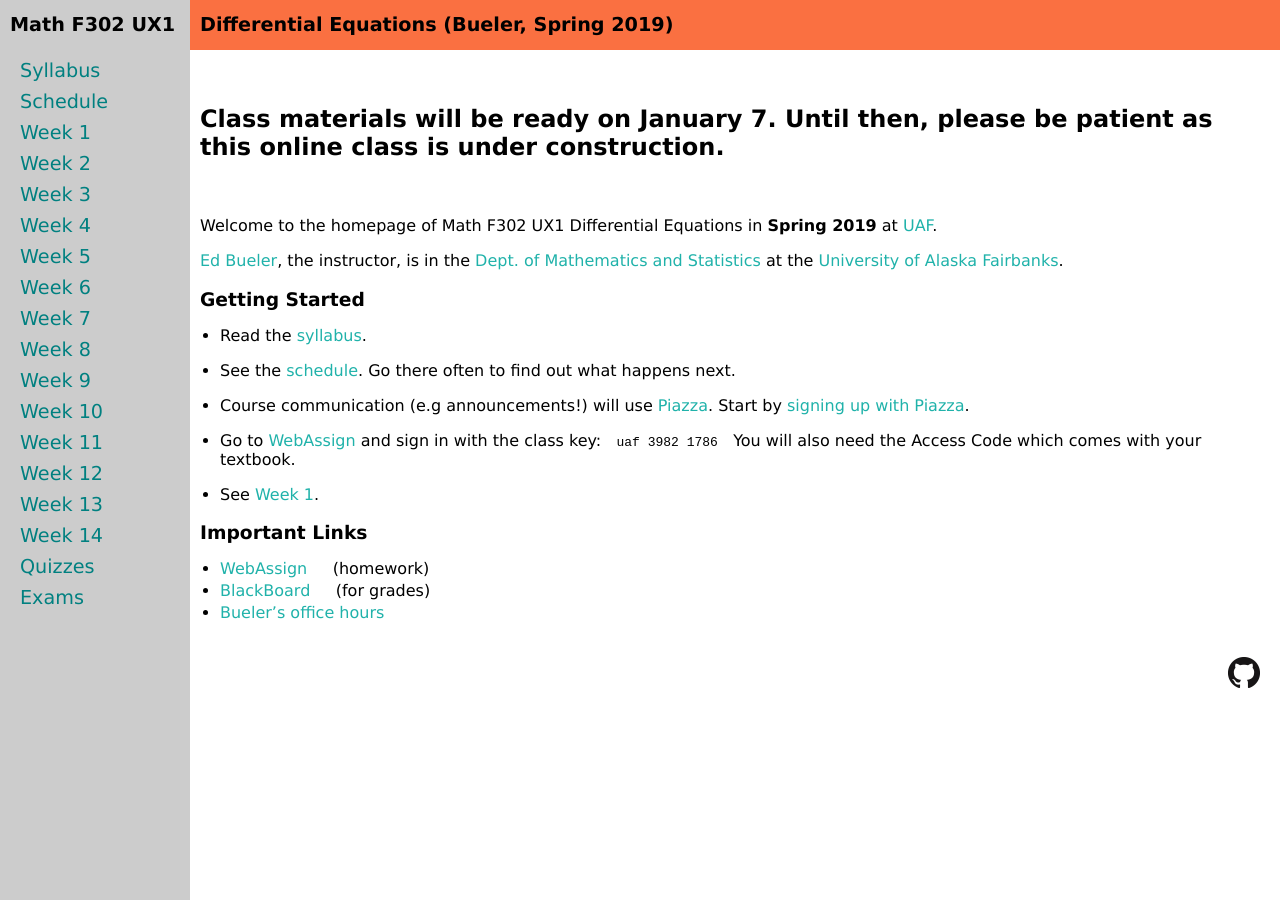
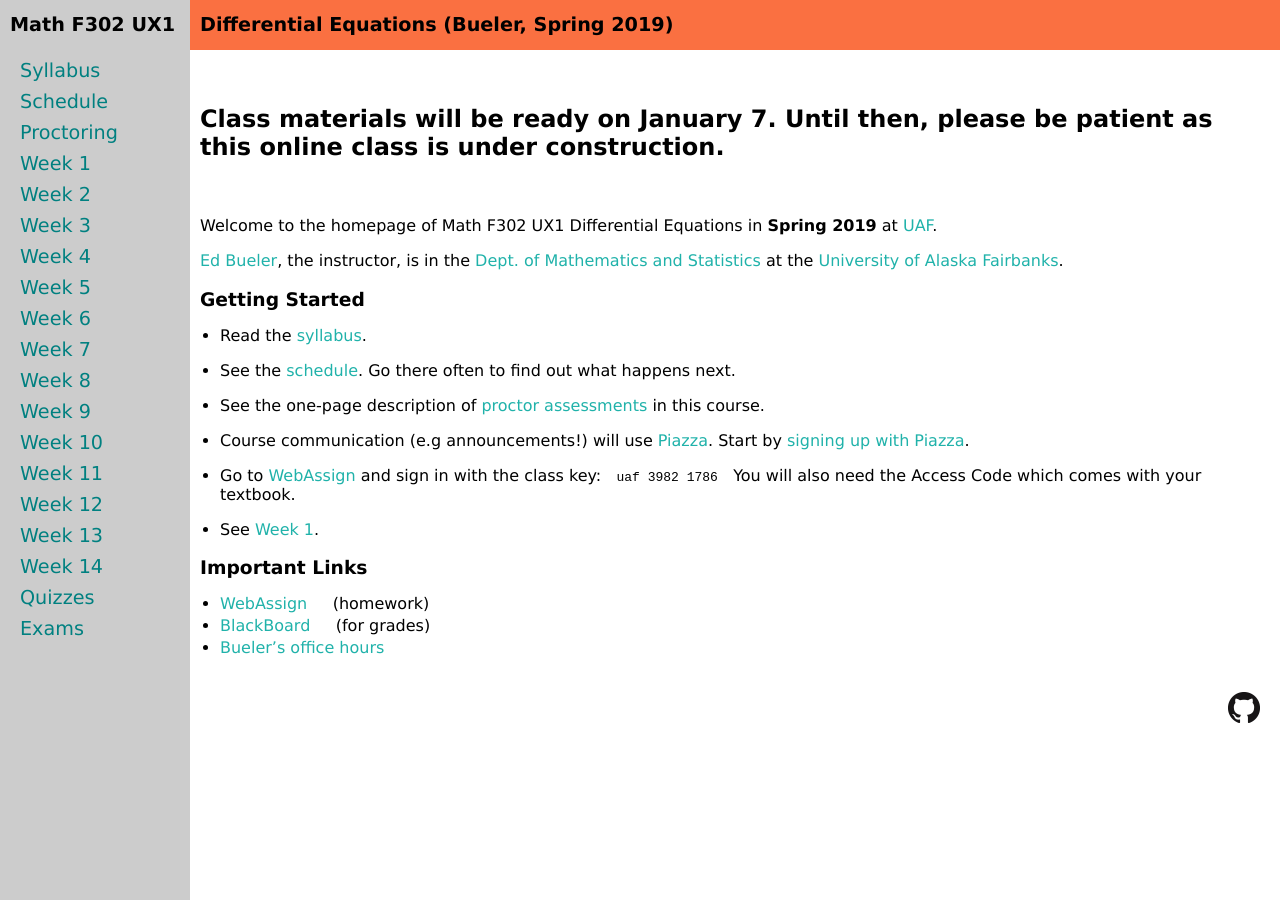
Before and after one commit to bueler/math302, a Jekyll site: the page built from index.md, in a window 1280 px wide. Built offline with Jekyll 4.4.1, drawn with Linux system fonts in a browser that asks for light colours.

Commit message:
document proctoring

```diff
--- a/_data/toc.yaml
+++ b/_data/toc.yaml
@@ -7,6 +7,9 @@ docs:
 
 - title: Schedule
   url: schedule.pdf  # rebuild by "make schedule.pdf" in assets/latex/
+
+- title: Proctoring
+  url: proctoring.pdf  # rebuild by "make proctoring.pdf" in assets/latex/
 
 - title: Week 1
   url: week1.html
--- a/index.md
+++ b/index.md
@@ -17,6 +17,8 @@ Welcome to the homepage of Math F302 UX1 Differential Equations in **Spring 2019
 
 * See the [schedule](schedule.pdf).  Go there often to find out what happens next.
 
+* See the one-page description of [proctor assessments](proctoring.pdf) in this course.
+
 * Course communication (e.g announcements!) will use [Piazza](https://piazza.com/uaf/spring2019/math302ux1/home).  Start by [signing up with Piazza](https://piazza.com/uaf/spring2019/math302ux1).
 
 * Go to [WebAssign](https://www.webassign.net/) and sign in with the class key: &nbsp; <code>uaf 3982 1786</code>  &nbsp; You will also need the Access Code which comes with your textbook.
```
Also changed, not shown: 6 other files.
